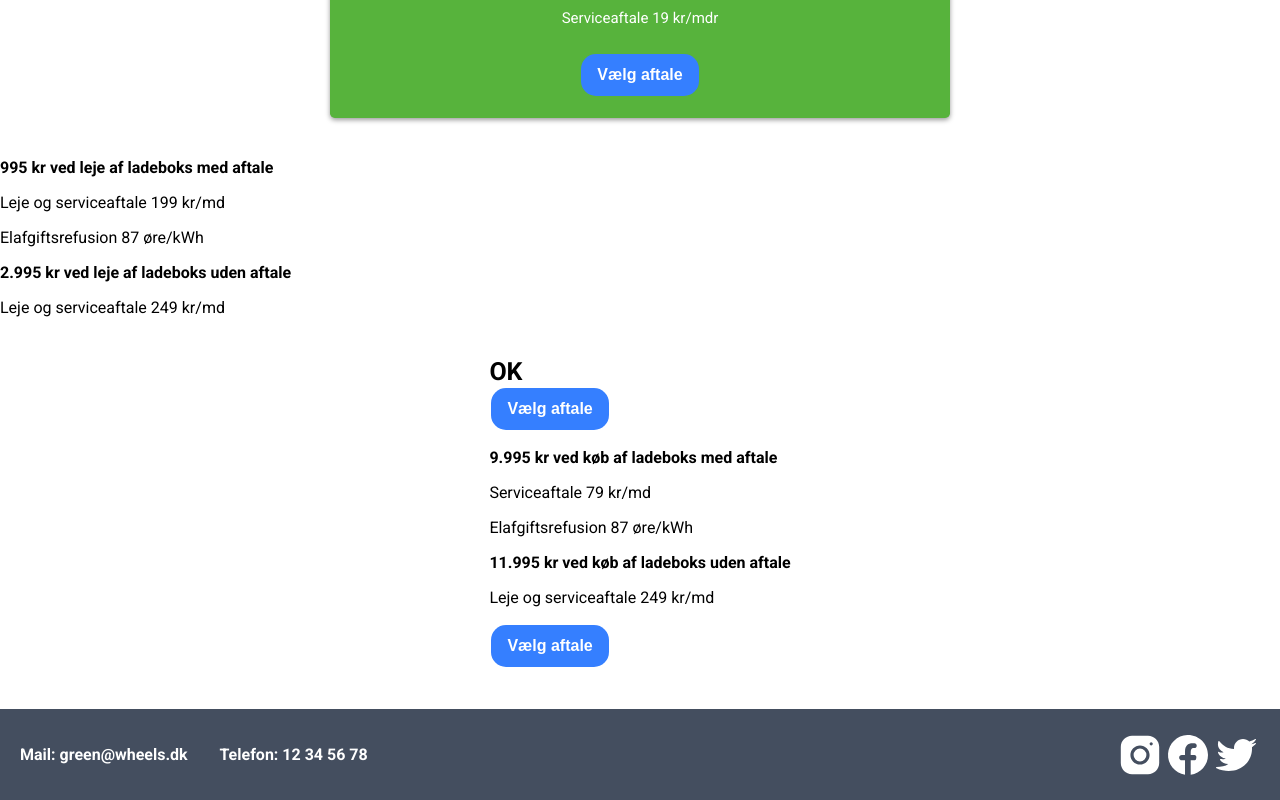
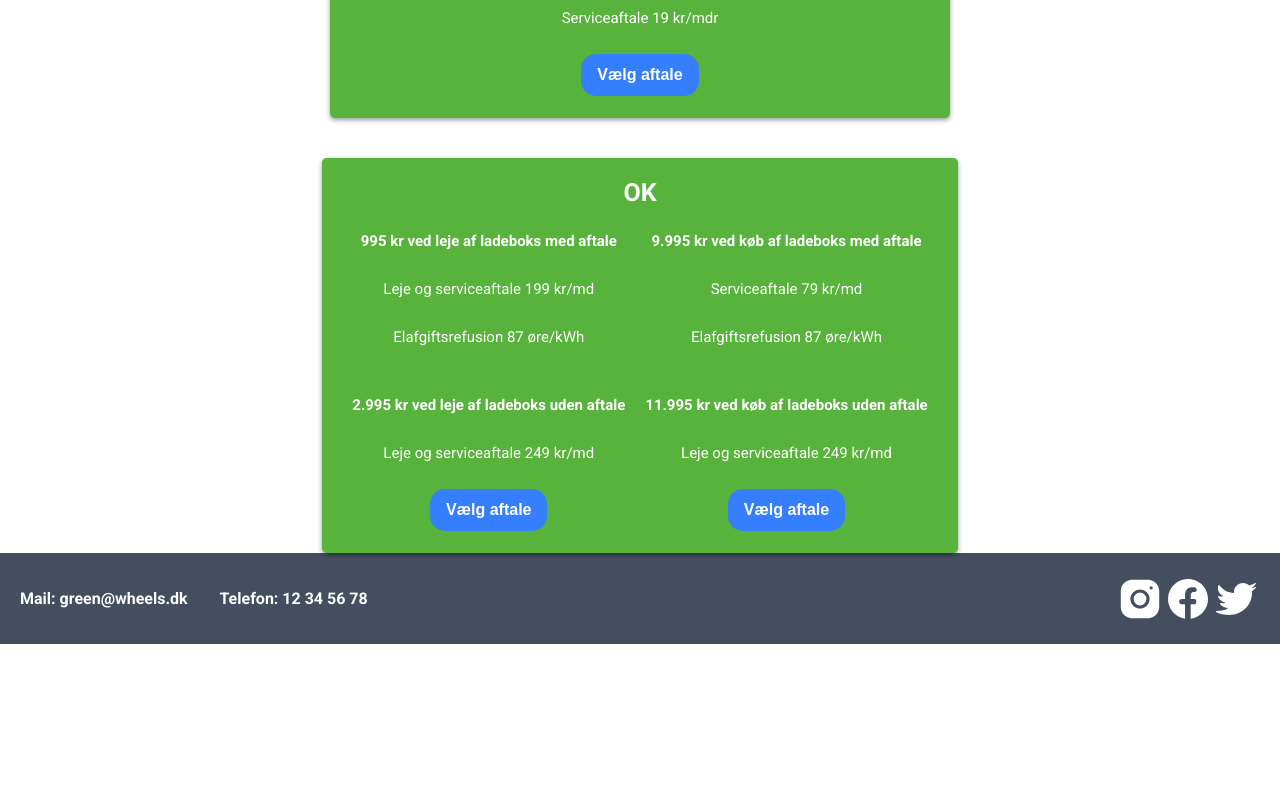
Before and after one commit to AndersBuch/Projekt5, a plain HTML site: page index.html in a window 1280 px wide. Shown: the part 2314-3114 px from the top of the page. After the commit the page ends 2958 px from the top, so only its background shows below. Drawn offline with Linux system fonts and the light colour scheme; some packages are replaced by stand-ins of ours.

Commit message:
added OK card

```diff
--- a/css/maps.css
+++ b/css/maps.css
@@ -498,6 +498,49 @@ th {
 
 /* Ladeboks card OK --- starter */
 
+.ok-card-container {
+  display: flex;
+  justify-content: center;
+  align-items: center;
+
+}
+.ok-flex {
+  display: flex;
+  flex-direction: column;
+  align-items: center;
+  justify-content: center;
+  background-color: #57B33C;
+  padding: 20px;
+  border-radius: .30rem;
+  box-shadow: 0 2px 5px 0 rgba(0, 0, 0, 0.4);
+  color: #ffffff;
+  width: fit-content;
+  height: fit-content;
+}
+
+.ok-content-row-container {
+  display: flex;
+  flex-direction: row;
+  align-items: center;
+  justify-content: center;
+}
+
+.ok-content-row {
+  display: flex;
+  flex-direction: column;
+  justify-content: center;
+  align-items: center;
+}
+
+.ok-content-column {
+  display: flex;
+  flex-direction: column;
+  justify-content: center;
+  align-items: center;
+  padding: 10px;
+  font-size: 15px;
+  font-weight: 400;
+}
 
 
 
--- a/index.html
+++ b/index.html
@@ -382,8 +382,12 @@
         </div>
 
         <div class="ok-card-container">
+            <div class="ok-flex">
+                <div class="logo-container">
+                    <div class="firma-logo">OK</div>
+                </div>
+                <div class="ok-content-row-container">
                     <div class="ok-content-row">
-                <div>
                         <div class="ok-content-column">
                             <p class="tekst-bold">995 kr ved leje af ladeboks med aftale</p>
                             <p>Leje og serviceaftale 199 kr/md</p>
@@ -393,38 +397,24 @@
                             <p class="tekst-bold">2.995 kr ved leje af ladeboks uden aftale</p>
                             <p>Leje og serviceaftale 249 kr/md</p>
                         </div>
+                        <div>
+                            <button class="card-button">Vælg aftale</button>
                         </div>
                     </div>
+                    <div class="ok-content-row">
+                        <div class="ok-content-column">
+                            <p class="tekst-bold">9.995 kr ved køb af ladeboks med aftale</p>
+                            <p>Serviceaftale 79 kr/md</p>
+                            <p>Elafgiftsrefusion 87 øre/kWh</p>
                         </div>
-        <div class="card-container">
-            <div class="card-flex-ok">
-                <div>
-                    <div class="firma-logo">OK</div>
-                </div>
-                <div class="cards-flex-column-row">
-                    <div class="card-content-ok">
-
-                    </div>
-                    <div class="card-content-ok">
-
-                    </div>
+                        <div class="ok-content-column">
+                            <p class="tekst-bold">11.995 kr ved køb af ladeboks uden aftale</p>
+                            <p>Leje og serviceaftale 249 kr/md</p>
                         </div>
                         <div>
                             <button class="card-button">Vælg aftale</button>
                         </div>
                     <div>
-                    <div class="card-content-ok">
-                        <p class="tekst-bold">9.995 kr ved køb af ladeboks med aftale</p>
-                        <p>Serviceaftale 79 kr/md</p>
-                        <p>Elafgiftsrefusion 87 øre/kWh</p>
-                    </div>
-                    <div class="card-content-ok">
-                        <p class="tekst-bold">11.995 kr ved køb af ladeboks uden aftale</p>
-                        <p>Leje og serviceaftale 249 kr/md</p>
-                    </div>
-                </div>
-                <div>
-                    <button class="card-button">Vælg aftale</button>
                 </div>
             </div>
         </div>
```
Lines whose indentation alone changed are shown as unchanged.
